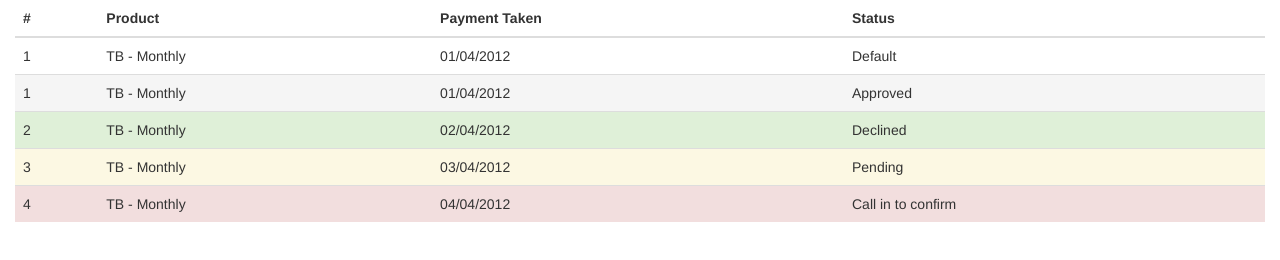
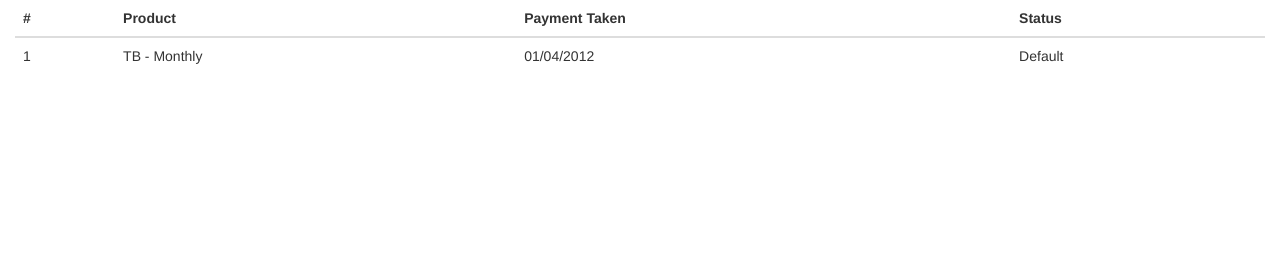
Before and after one commit to henrickzero/apps, a plain HTML site: page app01.html in a window 1280 px wide. Drawn offline with Linux system fonts and the light colour scheme.

Commit message:
teste
teste

```diff
--- a/app01.html
+++ b/app01.html
@@ -45,62 +45,7 @@
 							Default
 						</td>
 					</tr>
-					<tr class="active">
-						<td>
-							1
-						</td>
-						<td>
-							TB - Monthly
-						</td>
-						<td>
-							01/04/2012
-						</td>
-						<td>
-							Approved
-						</td>
-					</tr>
-					<tr class="success">
-						<td>
-							2
-						</td>
-						<td>
-							TB - Monthly
-						</td>
-						<td>
-							02/04/2012
-						</td>
-						<td>
-							Declined
-						</td>
-					</tr>
-					<tr class="warning">
-						<td>
-							3
-						</td>
-						<td>
-							TB - Monthly
-						</td>
-						<td>
-							03/04/2012
-						</td>
-						<td>
-							Pending
-						</td>
-					</tr>
-					<tr class="danger">
-						<td>
-							4
-						</td>
-						<td>
-							TB - Monthly
-						</td>
-						<td>
-							04/04/2012
-						</td>
-						<td>
-							Call in to confirm
-						</td>
-					</tr>
+
 				</tbody>
 			</table>
 		</div>
```
